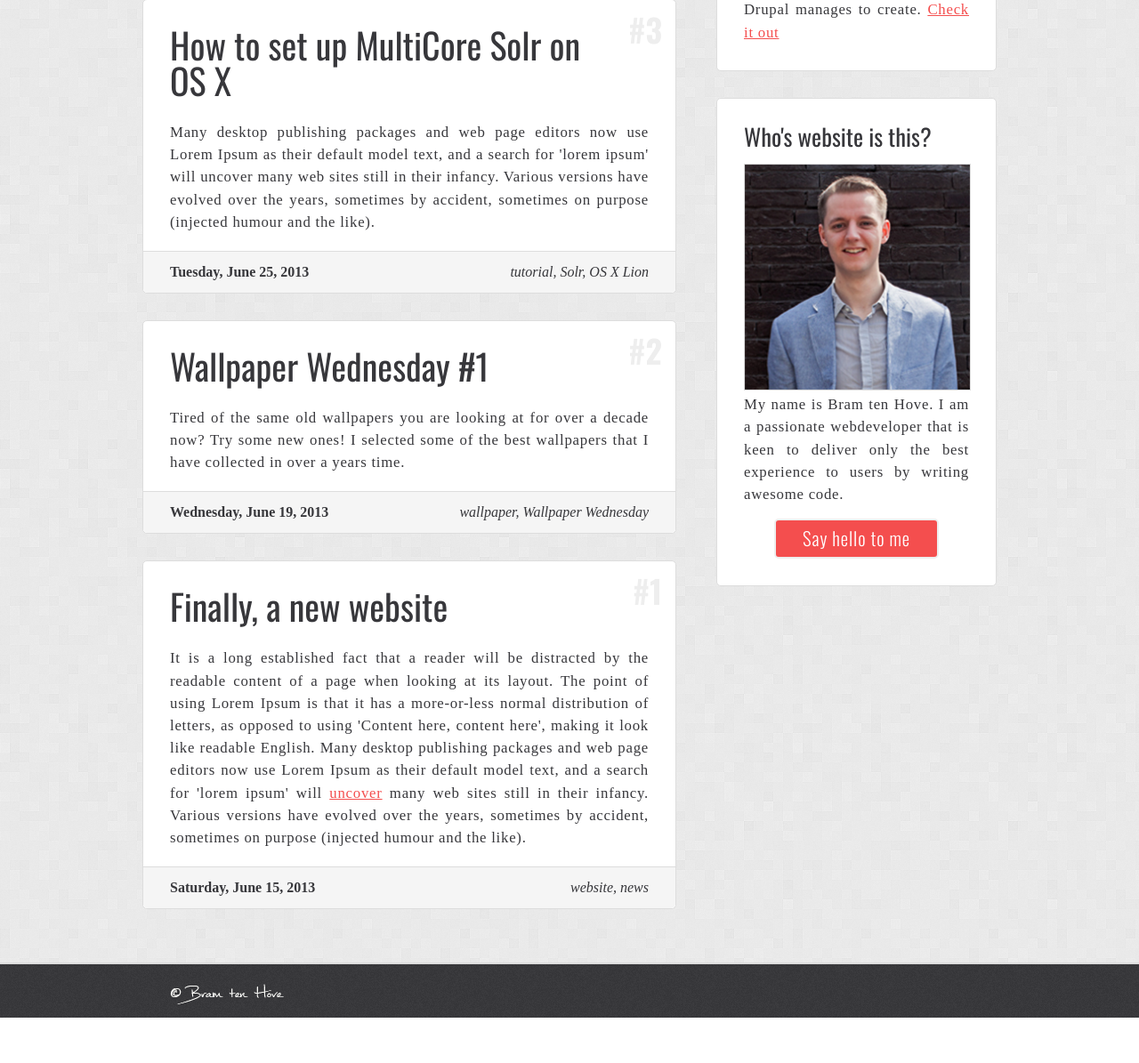
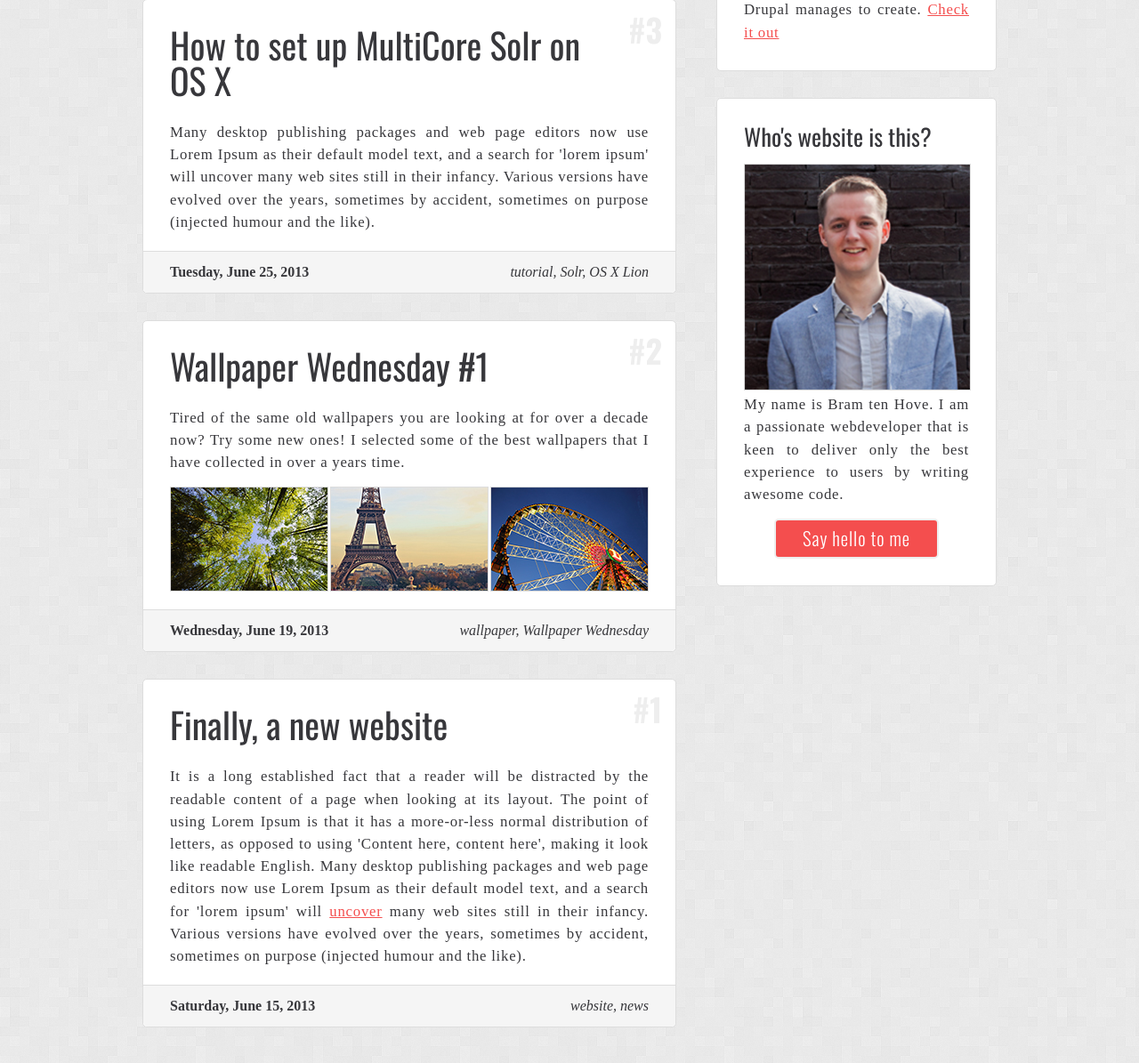
Before and after one commit to bramtenhove/bramtenhove.nl, a PHP site: page / in a window 1280 px wide. Shown: the part 639-1834 px from the top of the page at 89% size. Before the commit the page ends 1783 px from the top, so only its background shows below. Run offline with PHP 8.4, Linux system fonts and the light colour scheme; some libraries are stand-ins or nearby versions.

Commit message:
Added wallpaper images in teaser blog post

```diff
--- a/css/screen.css
+++ b/css/screen.css
@@ -132,7 +132,7 @@ h2 {
 /* line 35, ../sass/_fonts.scss */
 h2.content-title {
   font-size: 2.5em;
-  max-width: 92.5%;
+  width: 92.5%;
 }
 /* line 40, ../sass/_fonts.scss */
 h2.block-title {
@@ -401,12 +401,32 @@ button.active, button:active, button:hover, .button.active, .button:active, .but
   position: relative;
 }
 /* line 9, ../sass/_content.scss */
+.blog .images {
+  margin-top: 15px;
+  width: 100%;
+}
+/* line 13, ../sass/_content.scss */
+.blog .images img {
+  float: left;
+  margin-left: 2px;
+}
+/* line 17, ../sass/_content.scss */
+.blog .images img:first-of-type {
+  margin: 0;
+}
+/* line 22, ../sass/_content.scss */
+.blog .images:after {
+  clear: both;
+  content: "";
+  display: block;
+}
+/* line 29, ../sass/_content.scss */
 .blog .post-number {
   position: absolute;
   top: 15px;
   right: 15px;
 }
-/* line 15, ../sass/_content.scss */
+/* line 35, ../sass/_content.scss */
 .blog .details {
   background: #f5f5f5;
   border-top: 1px solid #dddddd;
@@ -418,26 +438,26 @@ button.active, button:active, button:hover, .button.active, .button:active, .but
   -o-border-radius: 0px 0px 5px 5px;
   border-radius: 0px 0px 5px 5px;
 }
-/* line 22, ../sass/_content.scss */
+/* line 42, ../sass/_content.scss */
 .blog .details .date-time {
   font-weight: bold;
 }
-/* line 26, ../sass/_content.scss */
+/* line 46, ../sass/_content.scss */
 .blog .details .tags {
   float: right;
   font-style: italic;
 }
 
-/* line 33, ../sass/_content.scss */
+/* line 53, ../sass/_content.scss */
 img {
   border: 1px solid #dddddd;
 }
-/* line 36, ../sass/_content.scss */
+/* line 56, ../sass/_content.scss */
 img.full-width {
   width: 100%;
 }
 
-/* line 41, ../sass/_content.scss */
+/* line 61, ../sass/_content.scss */
 span.center {
   display: block;
   text-align: center;
--- a/index.html
+++ b/index.html
@@ -77,6 +77,12 @@
             <h2 class="content-title"><a href="#">Wallpaper Wednesday #1</a></h2>
             <p>Tired of the same old wallpapers you are looking at for over a decade now? Try some new ones! I selected some of the best wallpapers that I have collected in over a years time.</p>
 
+            <div class="images">
+              <img src="images/wallpaper1.jpg" />
+              <img src="images/wallpaper2.jpg" />
+              <img src="images/wallpaper3.jpg" />
+            </div>
+
             <span class="post-number">#2</span>
 
             <div class="details">
--- a/sass/_content.scss
+++ b/sass/_content.scss
@@ -5,6 +5,26 @@
 .blog {
   padding-bottom: 0px;
   position: relative;
+
+  .images {
+    margin-top: 15px;
+    width: 100%;
+
+    img {
+      float: left;
+      margin-left: 2px;
+
+      &:first-of-type {
+        margin: 0;
+      }
+    }
+
+    &:after {
+      clear: both;
+      content: "";
+      display: block;
+    }
+  }
 
   .post-number {
     position: absolute;
--- a/sass/_fonts.scss
+++ b/sass/_fonts.scss
@@ -34,7 +34,7 @@ h2 {
 
   &.content-title {
     font-size: 2.5em;
-    max-width: 92.5%;
+    width: 92.5%;
   }
 
   &.block-title {
```
Also changed, not shown: images/wallpaper1.jpg (added), images/wallpaper2.jpg (added), images/wallpaper3.jpg (added).
